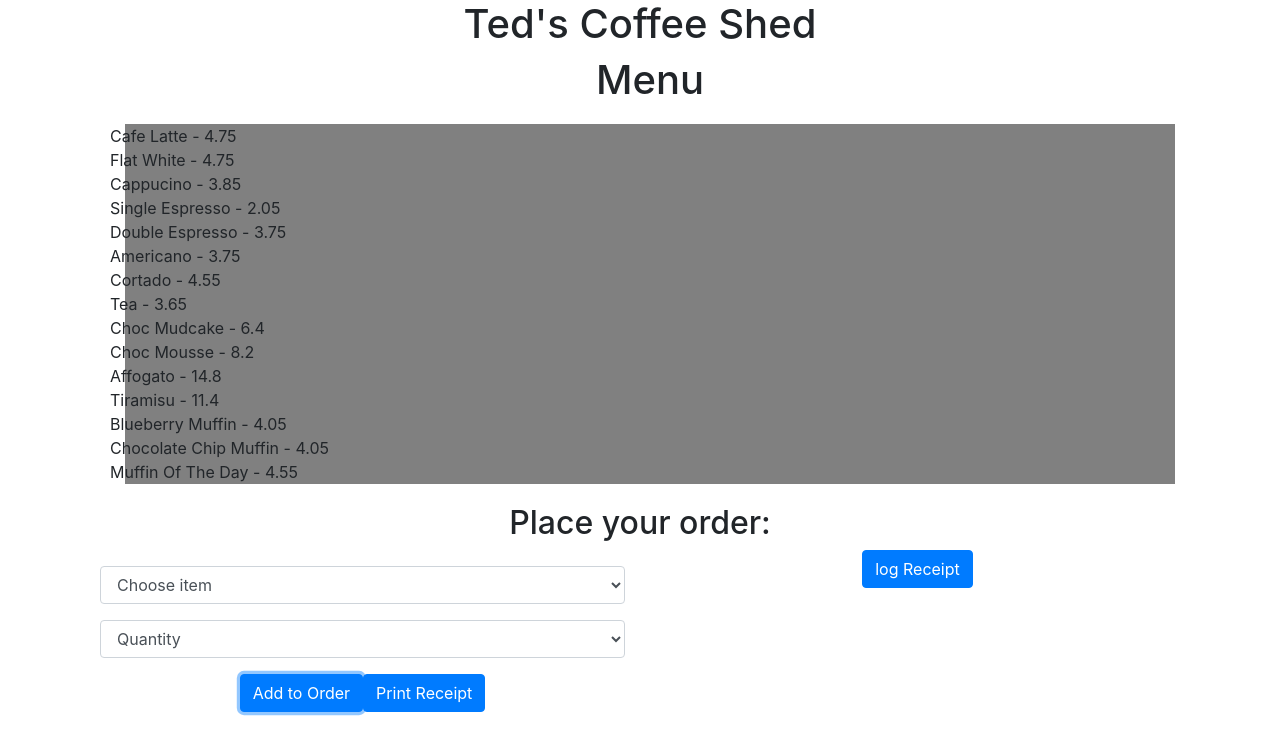
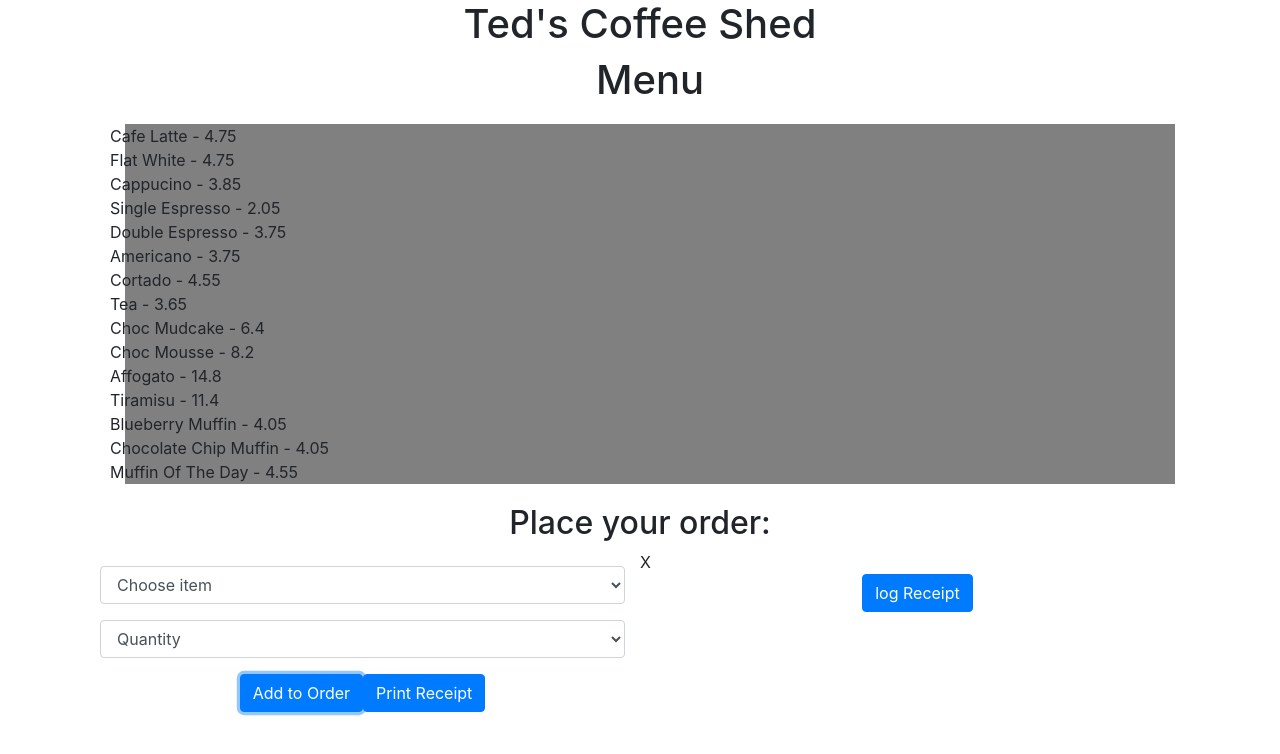
Before and after one commit to ted-scanlan/till-tech-test, a React (Create React App) app: page / in a window 1280 px wide. Both pictures are taken after a click on the button "Add to Order". Shown: the top 754 px of the page. Built offline with nearby package versions, Linux system fonts and the light colour scheme.

Commit message:
clicking add order displays items

```diff
--- a/src/components/Receipt.js
+++ b/src/components/Receipt.js
@@ -26,13 +26,24 @@ class Receipt extends Component {
 
   render() {
 
- let { printRequest } = this.props.order
+    let  printRequest  = this.props.order
+    let item = Object.keys(printRequest).map((key) =>
+    <div key={key} className="row">
+    <div>{printRequest[key]} X {key}</div>
+    </div>
+  )
+
+
+
+
+  setTimeout(console.log(item), 1000);
 
   return (
 
     <div>
       <div>
-      {printRequest}
+      {item}
+
 
       </div>
 
```
